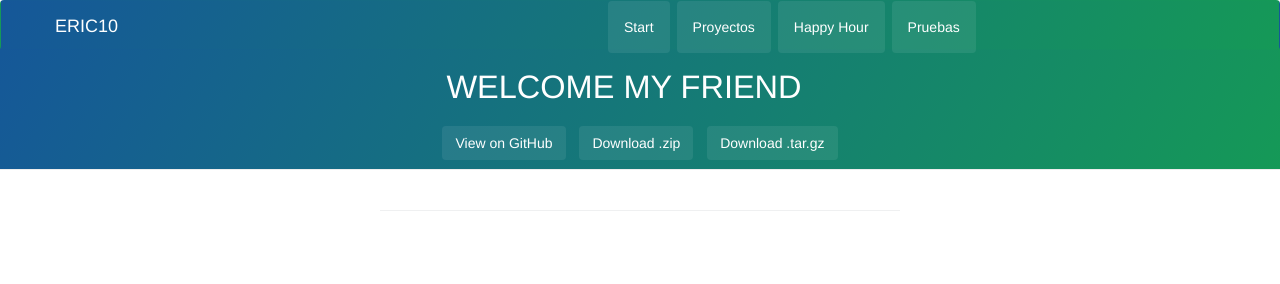
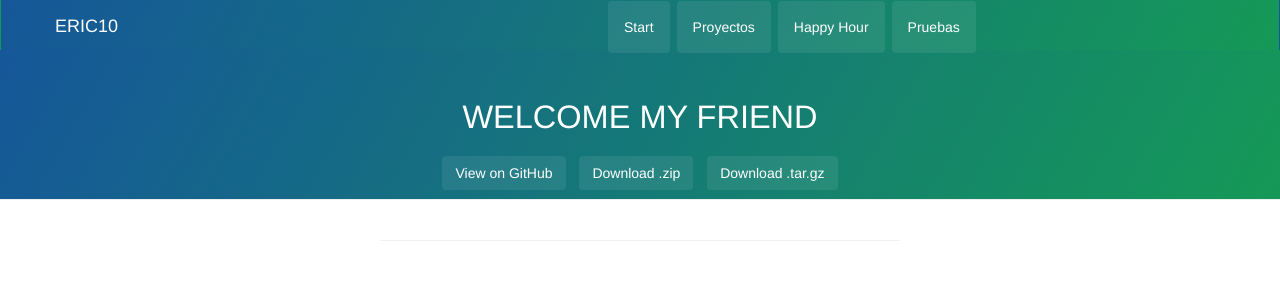
Before and after one commit to eric1994/Eric10, a plain HTML site: page index.html in a window 1280 px wide. Drawn offline with nearby package versions, Linux system fonts and the light colour scheme.

Commit message:
Puede que mejor

```diff
--- a/index.html
+++ b/index.html
@@ -14,7 +14,34 @@
   </head>
   <body>
 
-        <nav class="navbar navbar-trans" role="navigation" id="nav">
+<!--
+        <nav class="navbar navbar-default" id="pru">
+          <div class="container-fluid">
+            <div class="navbar-header">
+              <button type="button" class="navbar-toggle" data-toggle="collapse" data-target="#myNavbar">
+                <span class="icon-bar"></span>
+                <span class="icon-bar"></span>
+                <span class="icon-bar"></span>
+              </button>
+              <a class="navbar-brand" href="#">WebSiteName</a>
+            </div>
+            <div class="collapse navbar-collapse" id="myNavbar">
+              <ul class="nav navbar-nav">
+                <li class="active"><a href="#">Home</a></li>
+                <li><a href="#">Page 1</a></li>
+                <li><a href="#">Page 2</a></li>
+                <li><a href="#">Page 3</a></li>
+              </ul>
+              <ul class="nav navbar-nav navbar-right">
+                <li><a href="#"><span class="glyphicon glyphicon-user"></span> Sign Up</a></li>
+                <li><a href="#"><span class="glyphicon glyphicon-log-in"></span> Login</a></li>
+              </ul>
+            </div>
+          </div>
+        </nav>
+        -->
+
+        <nav class="navbar navbar-trans navbar-default" role="navigation" id="nav">
         <div class="container">
           <div class="row">
             <div class="navbar-header">
@@ -28,7 +55,7 @@
             </div>
             <div class="navbar-collapse collapse" id="navbar-collapsible">
                 <ul class="nav navbar-nav">
-                    <li class="active col-md-offset-5"><a class="btn" href="#section1">Start</a></li>
+                    <li class="col-md-offset-5"><a class="btn" href="#section1">Start</a></li>
                     <li><a  class="btn" href="#section2">Proyectos</a></li>
                     <li><a class="btn" href="#section3">Happy Hour</a></li>
                     <li><a class="btn" href="#section4">Pruebas</a></li>
@@ -42,7 +69,7 @@
         </div>
     </nav>
 
-    <section class="page-header">
+    <section class="page-header" id="sec">
       <h1 class="project-name">WELCOME MY FRIEND</h1>
       <h2 class="project-tagline"></h2>
       <a href="https://github.com/eric1994/Eric10" class="btn">View on GitHub</a>
@@ -51,6 +78,7 @@
     </section>
 
     <section class="main-content">
+
 
     <!--
 
--- a/stylesheets/eric.css
+++ b/stylesheets/eric.css
@@ -2,12 +2,21 @@
 
 
 #nav{
-	height: 0.7em !important;
+	height: 3em !important;
 	background-color: #159957;
     background-image: linear-gradient(120deg, #155799, #159957);
-    margin-bottom: -5em;
+    margin-bottom: 0px;
+   /* border-color: rgba(8, 8, 8, 0.62);*/
+   	border-color: transparent; !important;
+    border-radius: 0px;
+
 }
 
+
+#pru{
+	background-color: #159957;
+    background-image: linear-gradient(120deg, #155799, #159957);
+}
 
 ul{
 	float: none !important;
@@ -20,3 +29,7 @@ a{
 li{
 	margin-left: 0.5em;
 }
+
+#sec{
+	margin-top: 0px !important;
+}
```
